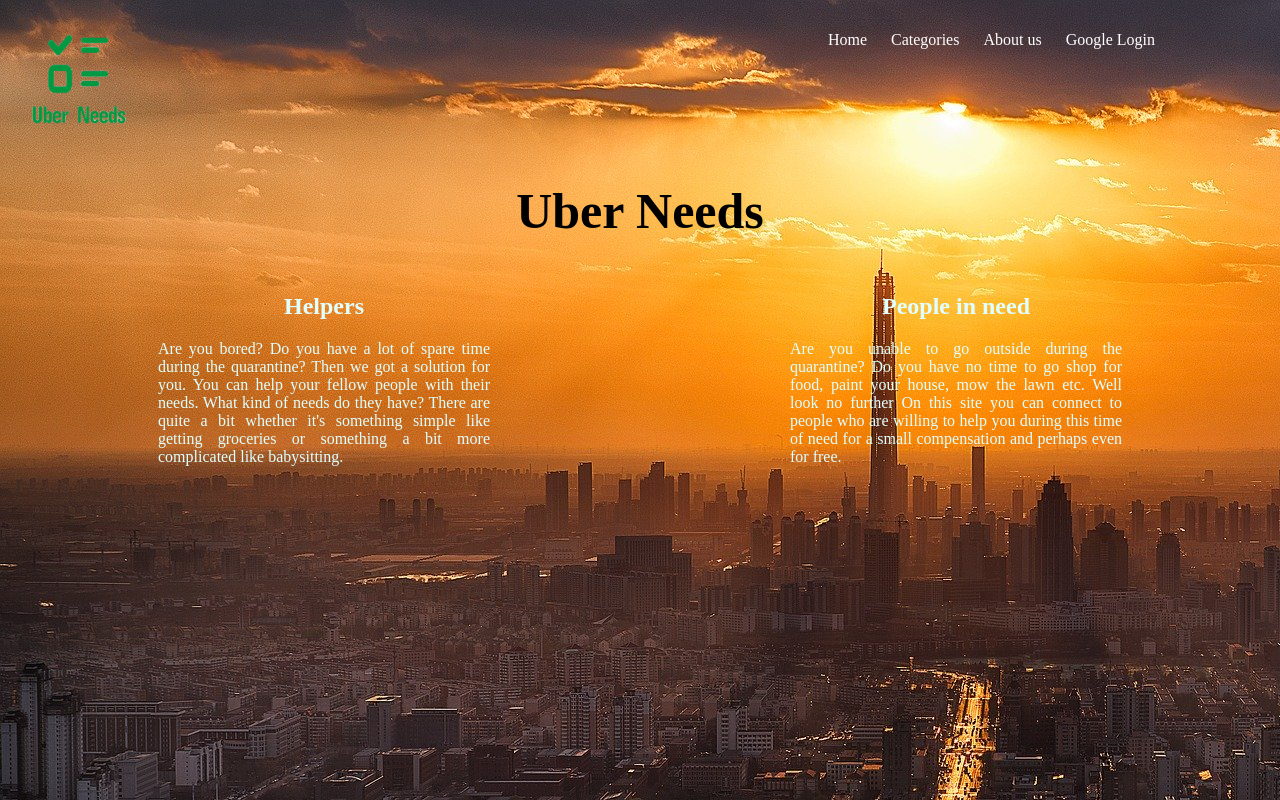
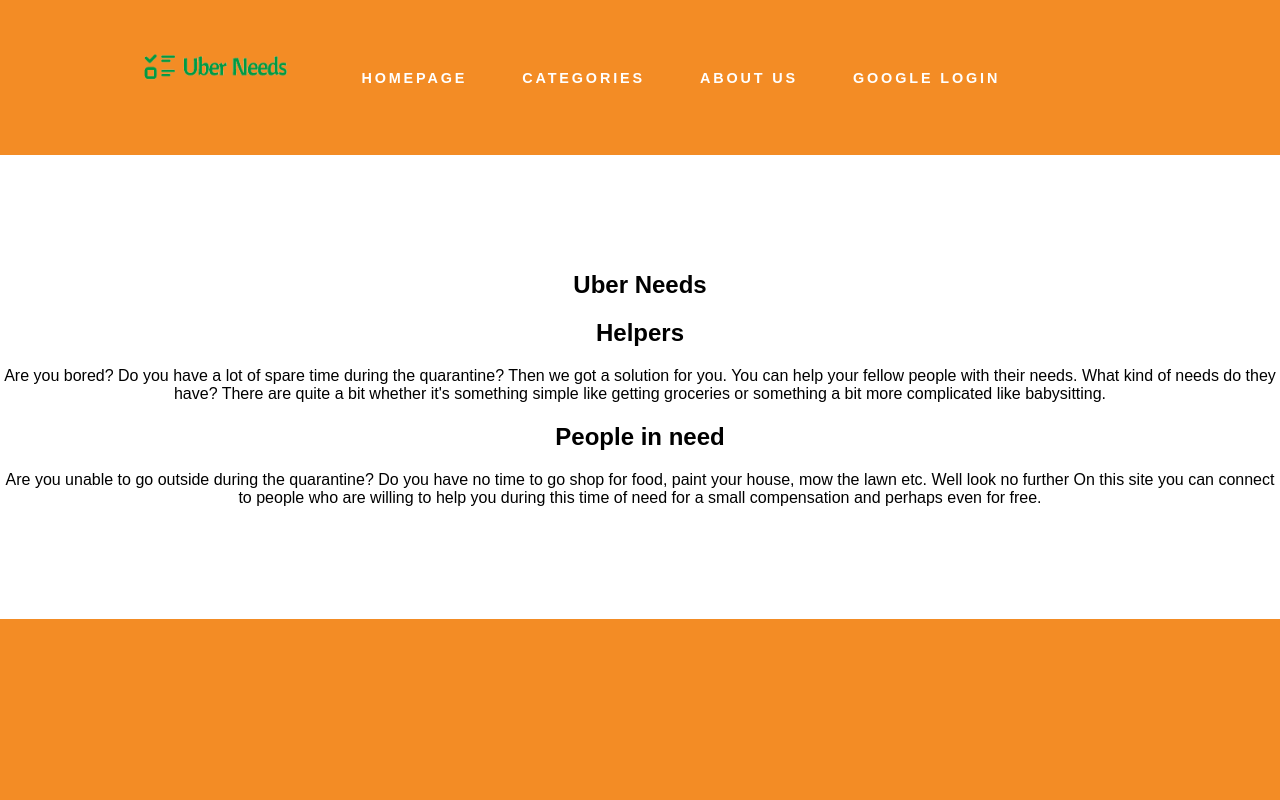
Before and after one commit to vives-projectweek-1-2020/LocalNeeds, a Flask app: page / in a window 1280 px wide. Run offline with Flask 2, Linux system fonts and the light colour scheme; parts of the project's set-up code (start-up, migrations or seed data) failed here and were passed over.

Commit message:
worked on css for the homepage

```diff
--- a/flaskapp/static/styles/homepage.css
+++ b/flaskapp/static/styles/homepage.css
@@ -1,65 +1,132 @@
-body {
-    background-color: white;
+body
+{
+	margin: 0px;
+	padding: 0px;
+	background: #F38C25;
+	font-family: 'Source Sans Pro', sans-serif;
+	font-size: 12pt;
+	font-weight: 400;
+	color: #000000;
 }
 
 #logo
-	{
-		padding: 5em 0em;
-		text-align: center;
-	}
-
-
-.logo {
-    margin-left: 20px;
-    margin-top: 20px;
+{
+	margin-right: 30px;
 }
 
-h1 {
-	color: black;
-    margin-top: 50px;
-    text-align: center;
-    font-size: 50px;
+.container
+{
+	margin: 0px auto;
+	width: 1200px;
 }
 
-nav {
-    margin-top: 20spx;
-    position: absolute;
-    right: 15px;
-    top: 15px;
-}
-
-nav li {
-	display: inline;
-	margin: 10px;
-}
-
-nav ul {
-	text-align: right;
-    margin-right: 100px;
-}
-
-section {
-	display: flex;
-}
-
-article {
-	flex: 1;
-	margin-left: 150px;
-	margin-right: 150px;
-	text-align: justify;
-	color: lightcyan;
+#header-wrapper
+{
+	overflow: hidden;
+	padding: 2em 0em;
 
 }
 
-a {
-	color: aqua;
+#menu
+{
+	width: 80%;
+	margin: 0px auto;
 }
 
-h2 {
+#menu ul
+{
 	text-align: center;
 }
 
-a {
-	color: white;
+#menu li
+{
+	display: inline-block;
+}
+
+#menu li a, #menu li span
+{
+	display: inline-block;
+	margin-left: 0.50em;
+	padding: 1.5em 1.5em;
+	letter-spacing: 0.20em;
 	text-decoration: none;
+	font-size: 0.90em;
+	font-weight: 600;
+	text-transform: uppercase;
+	outline: 0;
+	color: #FFF;
 }
+
+#menu .current_page_item a
+{
+	color: #FFF;
+}
+#wrapper3
+{
+	overflow: hidden;
+	padding: 6em 0em;
+	background: #FFF;
+}
+
+#portfolio .box
+{
+	text-align: center;
+	color: rgba(0,0,0,0.5);
+}
+
+#portfolio h3
+{
+	display: block;
+	padding-bottom: 1em;
+	text-transform: uppercase;
+	font-size: 1em;
+	color: rgba(0,0,0,0.6);
+}
+
+#portfolio .title
+{
+	text-align: center;
+}
+
+#portfolio .title h2
+{
+	color: rgba(0,0,0,0.8);
+}
+
+.column1,
+.column2,
+.column3,
+.column0
+{
+	width: 282px;
+	float: left;
+}
+
+.column1,
+.column2,
+.column3
+{
+	float: left;
+	margin-right: 24px;
+}
+
+.column0
+{
+	float: right;
+}
+
+.row {
+	margin-top: 14%;
+}
+
+img
+{
+	left: 11%;
+    top: 6.5%;
+    position: fixed;
+}
+
+.centertext
+{
+	text-align: center;
+}
--- a/flaskapp/templates/homepage.html
+++ b/flaskapp/templates/homepage.html
@@ -8,41 +8,40 @@
 
     </style>
 </head>
-<body background="static\images\city.jpg">
-    <img class="logo" src="static\images\logobackgroundrem.png" alt="logo" width="100" height="100">
-    <header>
-        <nav>
+       <div id="header-wrapper">
+        <div id="header" class="container">
+
+            <div id="menu">
                 <ul>
-                <li>
-                    <a href="/">Home</a>
+                    <li id="logo">
+                        <img src="/static/images/logoplatremovebg.png" alt="logo" width="150px">
                     </li>
-                <li>
-                    <a href="/categories">Categories</a>
-                </li>
-                <li>
-                    <a href="">About us</a>
-                </li>
-
+                    <li class="current_page_item"><a href="/" accesskey="1" title="">Homepage</a></li>
+                    <li><a href="/categories" accesskey="2" title="">Categories</a></li>
+                    <li><a href="#" accesskey="3" title="">About Us</a></li>
                     {% if google_user.is_authenticated %}
                     <li>
                         <a href="/profile">Profile</a>
                     </li>
                     <li>
-                        <a class="button" href="/logout">Logout</a>
+                        <a class="button" href="/logout" accesskey="4">Logout</a>
                     </li>
 
                     {% else %}
                         <li>
-                        <a class="button" href="/login">Google Login</a>
+                            <a class="button" href="/login" accesskey="5">Google Login</a>
                         </li>
                     {% endif %}
                 </ul>
-        </nav>
-    </header>
-    <h1>Uber Needs</h1>
+            </div>
+        </div>
+    </div>
 
 
-    <section>
+
+
+     <section id = "wrapper3" class="centertext">
+         <h1 class="centertext">Uber Needs</h1>
         <article class="gets">
             <h2>Helpers</h2>
             <p class="p1">
```
Also changed, not shown: 1 other file. Lines whose indentation alone changed are shown as unchanged.
